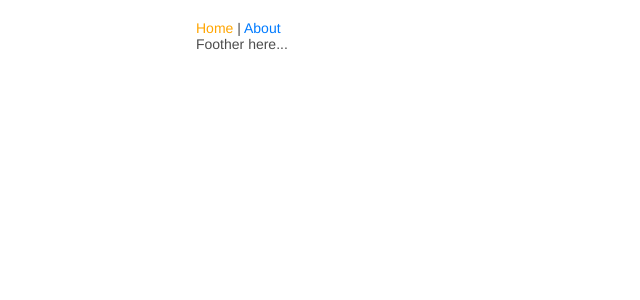
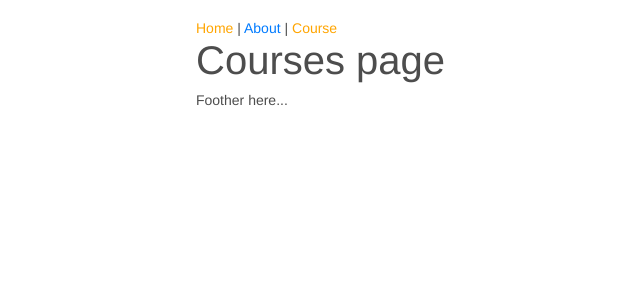
Before and after one commit to code2design/react-redux-tutorial, a React app: page /course in a window 1280 px wide. Shown: the top 300 px of the page, without its empty margins (34-674 px from the left). Built offline with nearby package versions, Linux system fonts and the light colour scheme.

Commit message:
add course page

```diff
--- a/src/Routes.js
+++ b/src/Routes.js
@@ -1,7 +1,8 @@
 import React                                    from 'react';
-import {Route, Switch}                      from 'react-router-dom';
+import {Route, Switch}                          from 'react-router-dom';
 import HomePage                                 from './components/home/HomePage.js';
 import AboutPage                                from './components/about/AboutPage.js';
+import CoursesPage                              from './components/course/CoursesPage';
 
 
 const Routes = () => (
@@ -9,6 +10,7 @@ const Routes = () => (
       <Switch>
         <Route exact path='/' component={HomePage}/>
         <Route path='/about' component={AboutPage}/>
+        <Route path='/course' component={CoursesPage}/>
       </Switch>
     </main>
   )
--- a/src/common/Header.js
+++ b/src/common/Header.js
@@ -7,6 +7,8 @@ const Header = () => {
             <NavLink to="/" activeClassName="active"> Home </NavLink>
             {" | "}
             <NavLink to="/about" activeClassName="active"> About </NavLink>
+            {" | "}
+            <NavLink to="/course" activeClassName="active"> Course </NavLink>
         </nav>
     );
 };
--- /dev/null
+++ b/src/components/course/CoursesPage.js
@@ -0,0 +1,15 @@
+import React                from 'react';
+import {PropTypes}          from 'prop-types';
+
+
+class CoursesPage extends React.Component {
+    render(){
+        return(
+            <div>
+                <h1> Courses page</h1>
+            </div>
+        );
+    }
+}
+
+export default CoursesPage;
```
